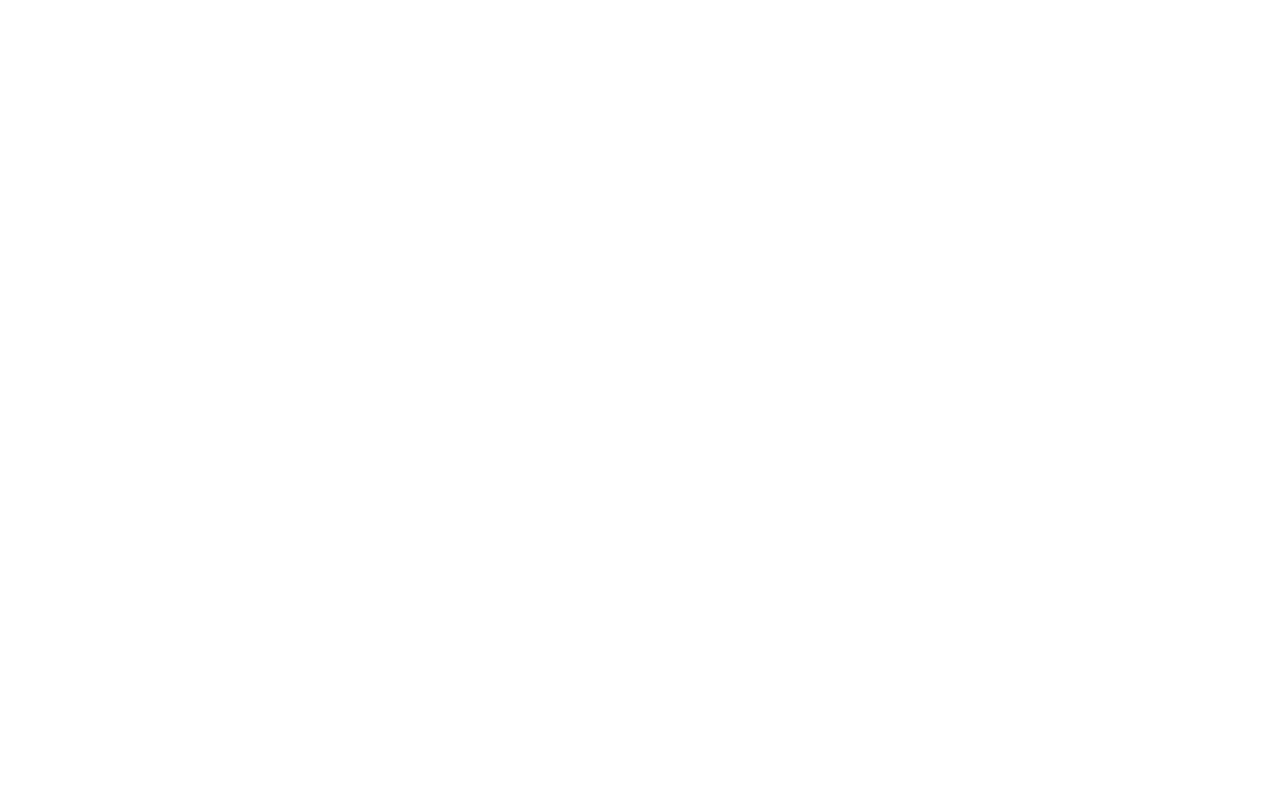
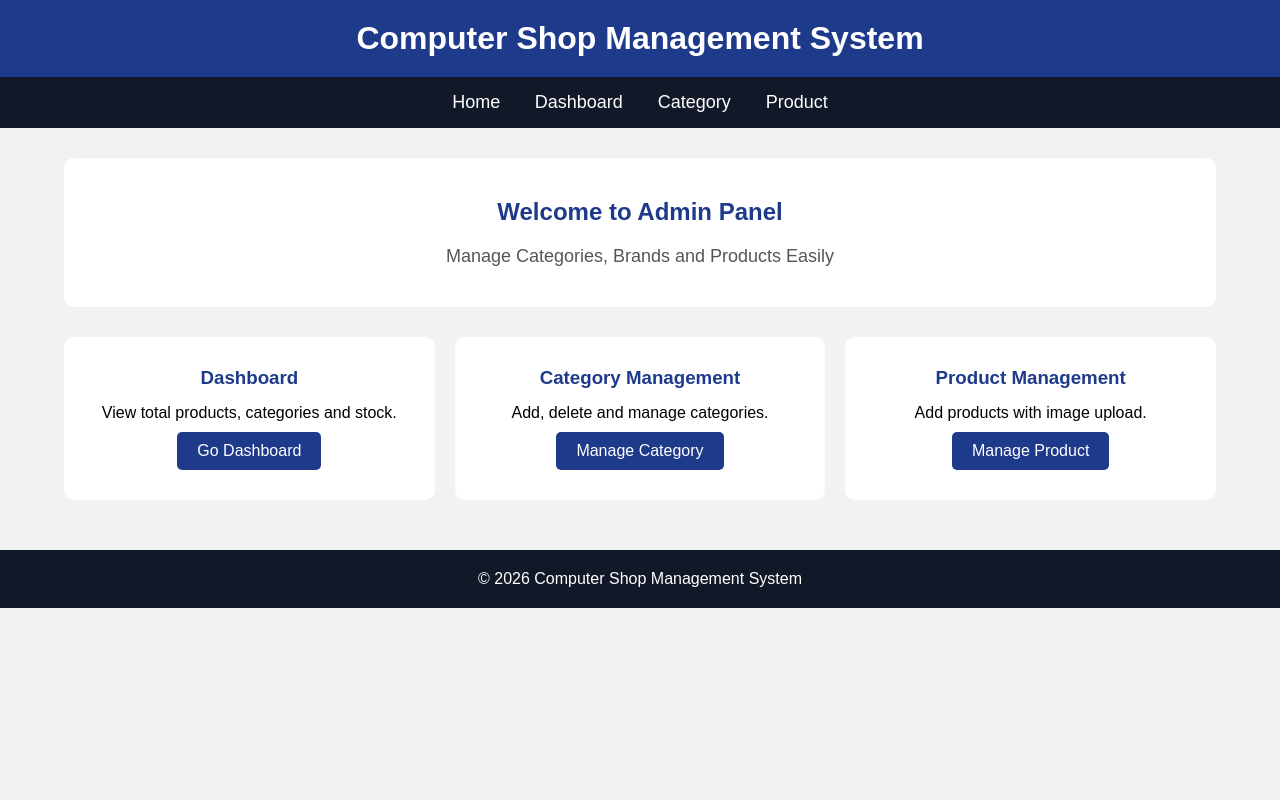
Before and after one commit to Jihan2413/Online-Computer-Shop, a PHP site: page / in a window 1280 px wide. Before the commit the page is empty. Run offline with PHP 8.4, Linux system fonts and the light colour scheme.

Commit message:
fix bug in index.php

```diff
--- a/config/database.php
+++ b/config/database.php
@@ -3,7 +3,7 @@
 $host = "localhost";
 $user = "root";
 $password = "";
-$database = "computer_shop";
+$database = "pc_shop_db";
 
 $conn = new mysqli($host, $user, $password, $database);
 
--- a/controllers/CategoryController.php
+++ b/controllers/CategoryController.php
@@ -28,8 +28,6 @@ if(isset($_GET['delete'])){
     header("Location: ../views/category/index.php");
 }
 
-?>
-
 // AJAX DELETE
 if(isset($_POST['action']) && $_POST['action'] == "delete"){
 
@@ -48,4 +46,3 @@ if(isset($_POST['action']) && $_POST['action'] == "delete"){
         ]);
     }
 }
-?>
--- a/index.php
+++ b/index.php
@@ -0,0 +1,224 @@
+<?php
+session_start();
+?>
+
+<!DOCTYPE html>
+<html lang="en">
+
+<head>
+
+    <meta charset="UTF-8">
+
+    <meta name="viewport"
+          content="width=device-width, initial-scale=1.0">
+
+    <title>Computer Shop Management</title>
+
+    <style>
+
+        *{
+            margin: 0;
+            padding: 0;
+            box-sizing: border-box;
+        }
+
+        body{
+            font-family: Arial, sans-serif;
+            background: #f2f2f2;
+        }
+
+        header{
+            background: #1e3a8a;
+            color: white;
+            padding: 20px;
+        }
+
+        header h1{
+            text-align: center;
+        }
+
+        nav{
+            background: #111827;
+            padding: 15px;
+            text-align: center;
+        }
+
+        nav a{
+            color: white;
+            text-decoration: none;
+            margin: 0 15px;
+            font-size: 18px;
+        }
+
+        nav a:hover{
+            color: yellow;
+        }
+
+        .container{
+            width: 90%;
+            margin: 30px auto;
+        }
+
+        .hero{
+            background: white;
+            padding: 40px;
+            border-radius: 10px;
+            text-align: center;
+            margin-bottom: 30px;
+        }
+
+        .hero h2{
+            margin-bottom: 20px;
+            color: #1e3a8a;
+        }
+
+        .hero p{
+            font-size: 18px;
+            color: #555;
+        }
+
+        .card-container{
+            display: grid;
+            grid-template-columns: repeat(auto-fit, minmax(250px,1fr));
+            gap: 20px;
+        }
+
+        .card{
+            background: white;
+            padding: 30px;
+            border-radius: 10px;
+            text-align: center;
+            transition: 0.3s;
+        }
+
+        .card:hover{
+            transform: translateY(-5px);
+        }
+
+        .card h3{
+            margin-bottom: 15px;
+            color: #1e3a8a;
+        }
+
+        .card a{
+            display: inline-block;
+            margin-top: 10px;
+            padding: 10px 20px;
+            background: #1e3a8a;
+            color: white;
+            text-decoration: none;
+            border-radius: 5px;
+        }
+
+        .card a:hover{
+            background: #2563eb;
+        }
+
+        footer{
+            margin-top: 50px;
+            background: #111827;
+            color: white;
+            text-align: center;
+            padding: 20px;
+        }
+
+    </style>
+
+</head>
+
+<body>
+
+<header>
+
+    <h1>Computer Shop Management System</h1>
+
+</header>
+
+<nav>
+
+    <a href="index.php">Home</a>
+
+    <a href="views/dashboard.php">
+        Dashboard
+    </a>
+
+    <a href="views/category.php">
+        Category
+    </a>
+
+    <a href="views/product.php">
+        Product
+    </a>
+
+</nav>
+
+<div class="container">
+
+    <div class="hero">
+
+        <h2>Welcome to Admin Panel</h2>
+
+        <p>
+            Manage Categories, Brands and Products Easily
+        </p>
+
+    </div>
+
+    <div class="card-container">
+
+        <div class="card">
+
+            <h3>Dashboard</h3>
+
+            <p>
+                View total products, categories and stock.
+            </p>
+
+            <a href="views/dashboard.php">
+                Go Dashboard
+            </a>
+
+        </div>
+
+        <div class="card">
+
+            <h3>Category Management</h3>
+
+            <p>
+                Add, delete and manage categories.
+            </p>
+
+            <a href="views/category.php">
+                Manage Category
+            </a>
+
+        </div>
+
+        <div class="card">
+
+            <h3>Product Management</h3>
+
+            <p>
+                Add products with image upload.
+            </p>
+
+            <a href="views/product.php">
+                Manage Product
+            </a>
+
+        </div>
+
+    </div>
+
+</div>
+
+<footer>
+
+    <p>
+        © 2026 Computer Shop Management System
+    </p>
+
+</footer>
+
+</body>
+</html>
--- a/models/Category.php
+++ b/models/Category.php
@@ -59,5 +59,3 @@ class Category {
 
 }
 ?>
-}
-?>
--- a/views/dashboard.php
+++ b/views/dashboard.php
@@ -1,6 +1,6 @@
 <?php
 
-require_once "../../config/database.php";
+require_once "../config/database.php";
 
 $total_products =
 $conn->query("SELECT * FROM products")->num_rows;
--- a/views/product.php
+++ b/views/product.php
@@ -1,6 +1,6 @@
 <?php
 
-require_once "../../config/database.php";
+require_once "../config/database.php";
 
 $categories = $conn->query("SELECT * FROM categories");
 
```
Also changed, not shown: views/category.php (+2 -6 lines).
